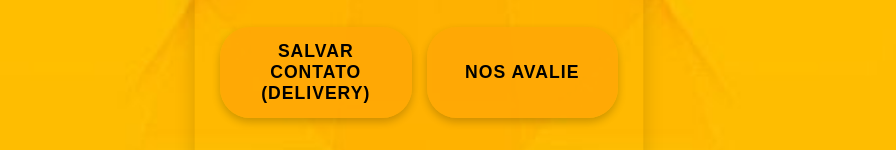
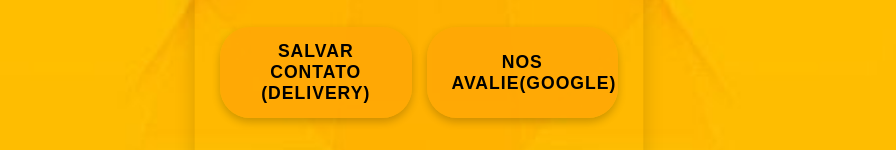
Before and after one commit to GuiAndradx/Trem-de-Minas-Site, a plain HTML site: page index.html in a window 1280 px wide. Shown: the part 349-499 px from the top of the page, without its empty margins (221-1117 px from the left). Drawn offline with nearby package versions, Linux system fonts and the light colour scheme.

Commit message:
Update index.html

```diff
--- a/index.html
+++ b/index.html
@@ -19,7 +19,7 @@
 
         <div class="action-buttons">
             <button class="btn" id="saveContactBtn">Salvar contato (Delivery)</button>
-            <button class="btn" id="rateUsBtn">Nos avalie</button>
+            <button class="btn" id="rateUsBtn">Nos avalie(Google)</button>
         </div>
 
         <div class="contact-icons">
```
